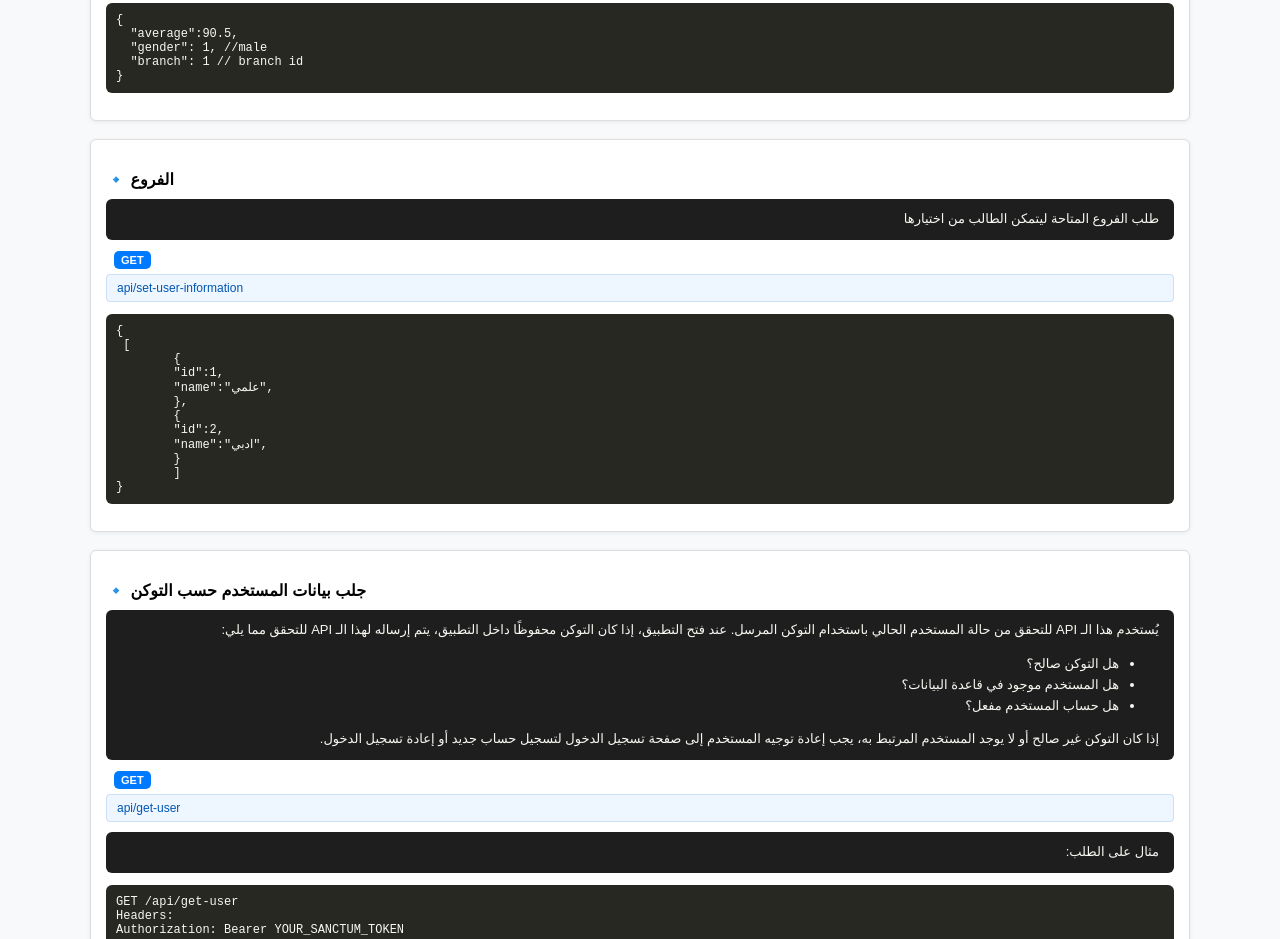
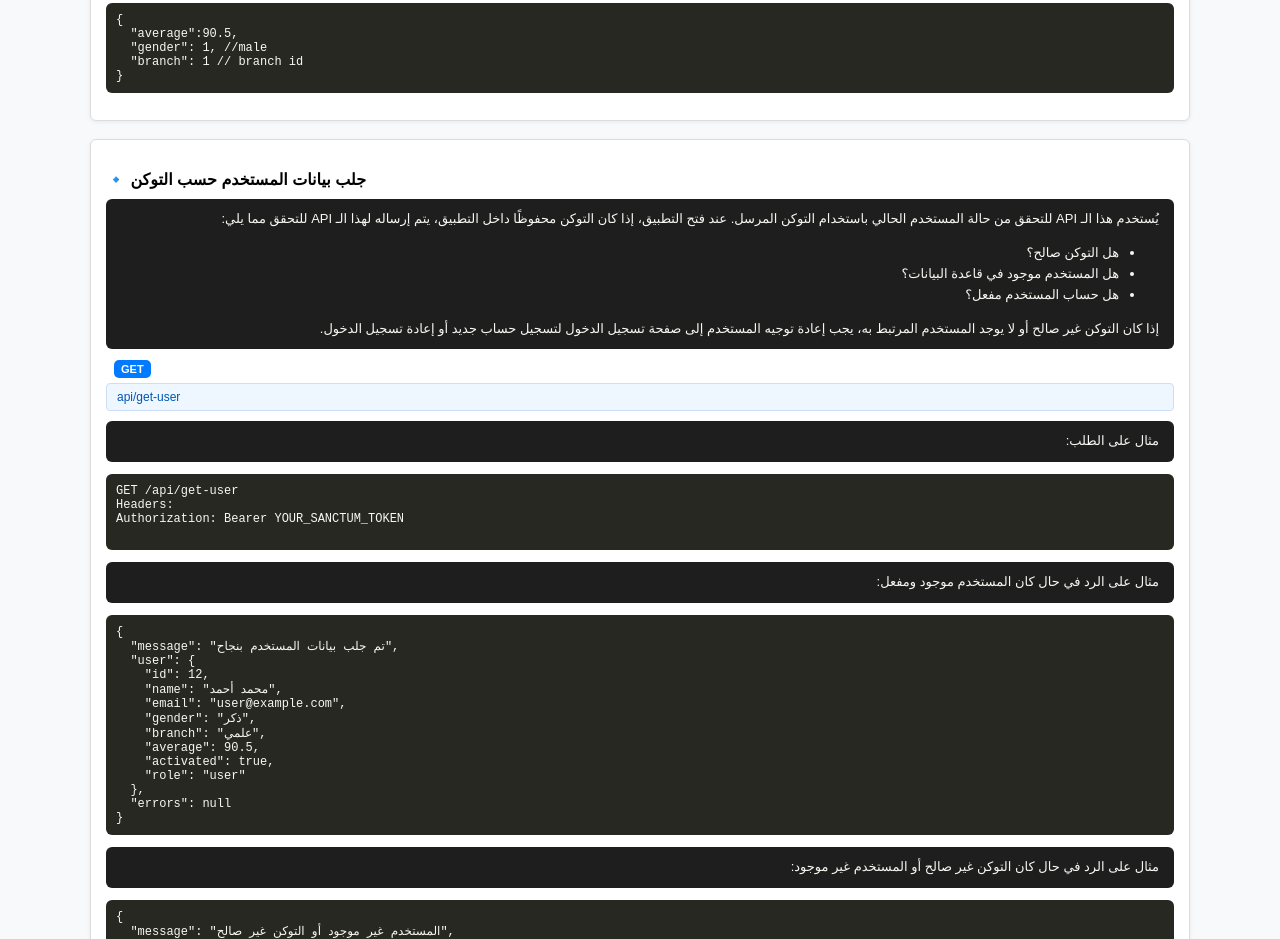
Before and after one commit to sohaib1772/my-univ-path-api-docs, a plain HTML site: page index.html in a window 1280 px wide. Shown: the part 2440-3379 px from the top of the page. Drawn offline with Linux system fonts and the light colour scheme.

Commit message:
Update index.html

```diff
--- a/index.html
+++ b/index.html
@@ -200,27 +200,7 @@
   "branch": 1 // branch id
 }</pre>
     </div>
-<!-- USER INFO -->
-    <div class="endpoint">
-      <h2>🔹 الفروع </h2>
-      <div class="desc">
-       طلب الفروع المتاحة ليتمكن الطالب من اختيارها
-      </div>
-      <span class="method GET">GET</span>
-      <div class="endpoint-url">api/set-user-information</div>
-      <pre>{
- [
-        {
-        "id":1,
-        "name":"علمي",
-        },
-        {
-        "id":2,
-        "name":"ادبي",
-        }
-        ]
-}</pre>
-    </div>
+
     <!-- GET USER -->
     <div class="endpoint">
       <h2>🔹 جلب بيانات المستخدم حسب التوكن</h2>
```
